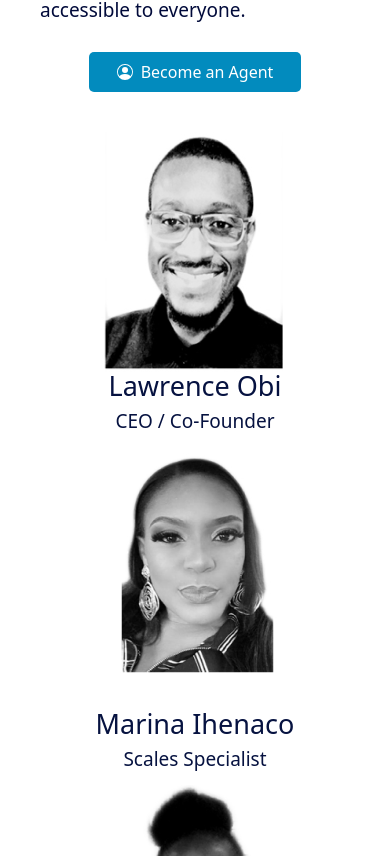
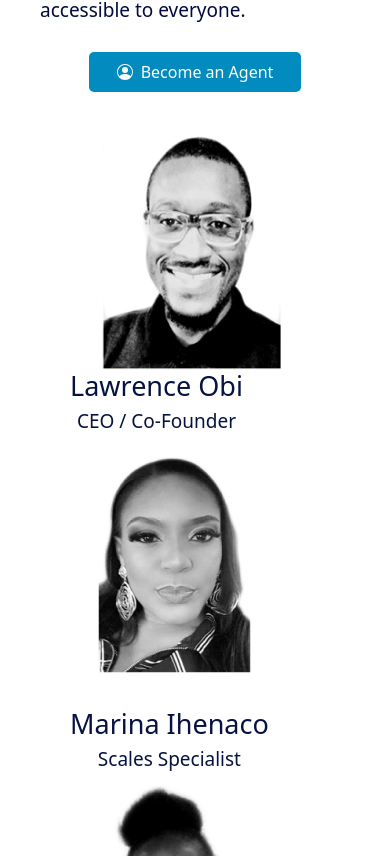
Before and after one commit to EmilyRacheal/connectpointsite, a React (Vite) app: page /about in a window 390 px wide. Shown: the part 5048-5904 px from the top of the page. Built offline with nearby package versions, Linux system fonts and the light colour scheme.

Commit message:
worked on the header section on the homepage

```diff
--- a/src/Pages/About/BecomeAgent/index.jsx
+++ b/src/Pages/About/BecomeAgent/index.jsx
@@ -42,11 +42,11 @@ function Index() {
             Become an Agent
           </button>
           <div className=" justify-between  items-center pt-10 w-full">
-            <div className="flex justify-between w-full  flex flex-col lg:flex lg:flex-row items-center justify-center gap-y-3">
+            <div className="flex lg:justify-between w-full  flex-col lg:flex lg:flex-row items-center justify-center gap-y-3">
               {agentsData.map(({ img, name, title, id }) => {
                 return (
                   <div
-                    className={`${styles.imgDiv}  relative flex flex-col lg:flex lg:flex-row items-center justify-center md:flex md:flex-row  flex-col text-center`}
+                    className={`${styles.imgDiv}  relative  lg:flex lg:flex-row items-center justify-center md:flex md:flex-row  flex-col text-center`}
                     key={id}
                   >
                     <img src={img} alt="Team Member Image" className=" mb-3 " />
--- a/src/Pages/Home/Header/index.jsx
+++ b/src/Pages/Home/Header/index.jsx
@@ -40,14 +40,19 @@ function Index() {
             </span>
           </div>
         </div>
-        <div className={`${styles} lg:w-1/2 w-full h-full`}>
-          <iframe
-            src="https://techtalks2022.vietnamworks.com/?utm_content=Q&utm_source=GGD&utm_medium=TaG&utm_campaign=TT22&gclid=Cj0KCQjw94WZBhDtARIsAKxWG-_qRI5e4L8DpqRJQC-GBp3sQyyP3vF5pFudNv0CL9zXWtAvja5AgSMaAmPEEALw_wcB"
+        <div className={`${styles} w-1/2 `}>
+          <img
+            src="https://connectpoint.netlify.app/assets/249-2499266_transparent-white-globe-png-dotted-world-globe-vector%201.png"
+            alt=""
+            srcset=""
+          />
+          {/* <iframe
+            src="https://connectpoint.netlify.app/assets/249-2499266_transparent-white-globe-png-dotted-world-globe-vector%201.png"
             title="Youtube Player"
             frameborder="0"
             allowFullScreen
             className={`${styles.videoPlay}`}
-          />
+          /> */}
         </div>
       </div>
     </div>
--- a/src/Pages/Home/Services/index.jsx
+++ b/src/Pages/Home/Services/index.jsx
@@ -11,7 +11,7 @@ import Rect3 from "../../../assets/rect3.png";
 
 function Index() {
   return (
-    <div className="lg:px-20 px-5 pb-20">
+    <div className="lg:px-20 px-5 md:py-20 py-0">
       <div className="">
         <div className={`${styles.serviceText} text-center md:text-left`}>
           <h4 className="font-bold text-lg">Services</h4>
```
